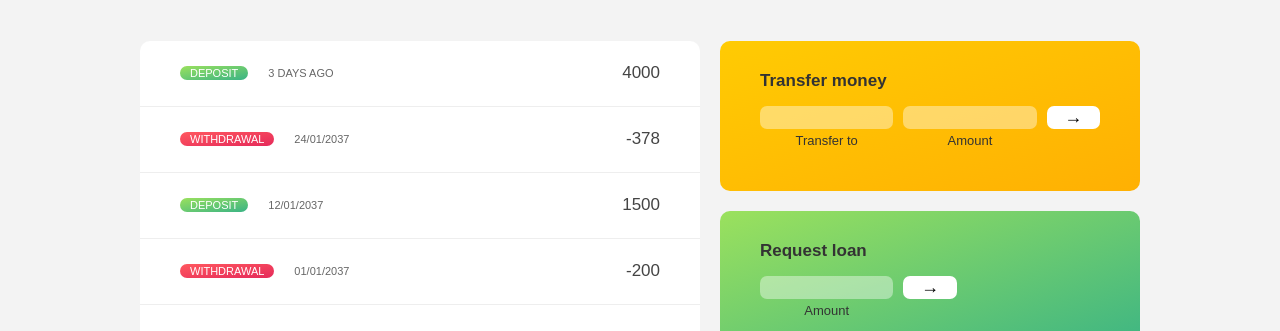
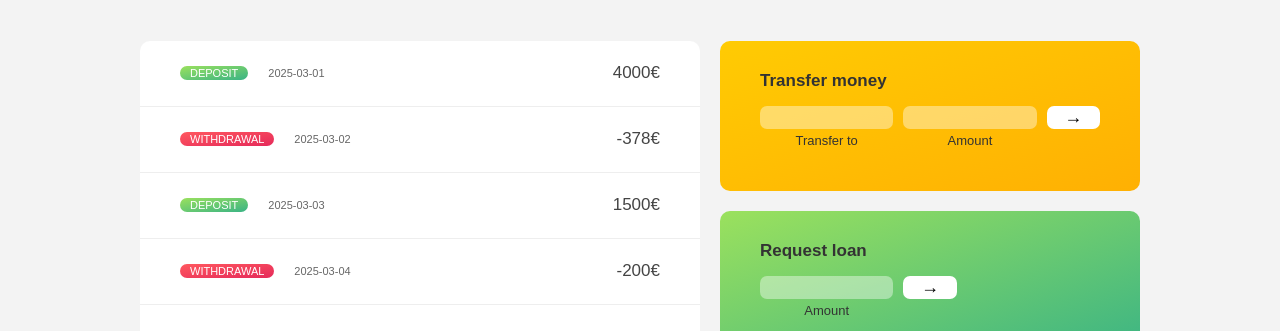
Before and after one commit to Olena-Koval/APP-banco-react, a React (Vite) app: page / in a window 1280 px wide. Shown: the part 164-495 px from the top of the page. Built offline with nearby package versions, Linux system fonts and the light colour scheme.

Commit message:
Implementación de movimientos con fechas e importes

```diff
--- a/src/App.jsx
+++ b/src/App.jsx
@@ -8,10 +8,10 @@ import Movements from "./Movements/Movements";
 function App() {
   // Estado para manejar el balance y las transacciones
   const [movements, setMovements] = useState([
-    { type: "deposit", date: "3 days ago", value: 4000 },
-    { type: "withdrawal", date: "24/01/2037", value: -378 },
-    { type: "deposit", date: "12/01/2037", value: 1500 },
-    { type: "withdrawal", date: "01/01/2037", value: -200 }
+    { type: "deposit", date: "2025-03-01", value: 4000 },
+    { type: "withdrawal", date: "2025-03-02", value: -378 },
+    { type: "deposit", date: "2025-03-03", value: 1500 },
+    { type: "withdrawal", date: "2025-03-04", value: -200 }
   ]);
 
   // Función para agregar un nuevo movimiento
--- a/src/Movements/Movements.jsx
+++ b/src/Movements/Movements.jsx
@@ -15,7 +15,7 @@ const Movements = ({ movements, onUpdateBalance }) => {
             {movement.type === 'deposit' ? 'Deposit' : 'Withdrawal'}
           </div>
           <div className="movements__date">{movement.date}</div>
-          <div className="movements__value">{movement.value}</div>
+          <div className="movements__value">{movement.value}€</div>
         </div>
       ))}
     </div>
```
Also changed, not shown: vite.config.js (line endings or trailing spaces), 1 other file (tests, documents, lock files or other folders).
